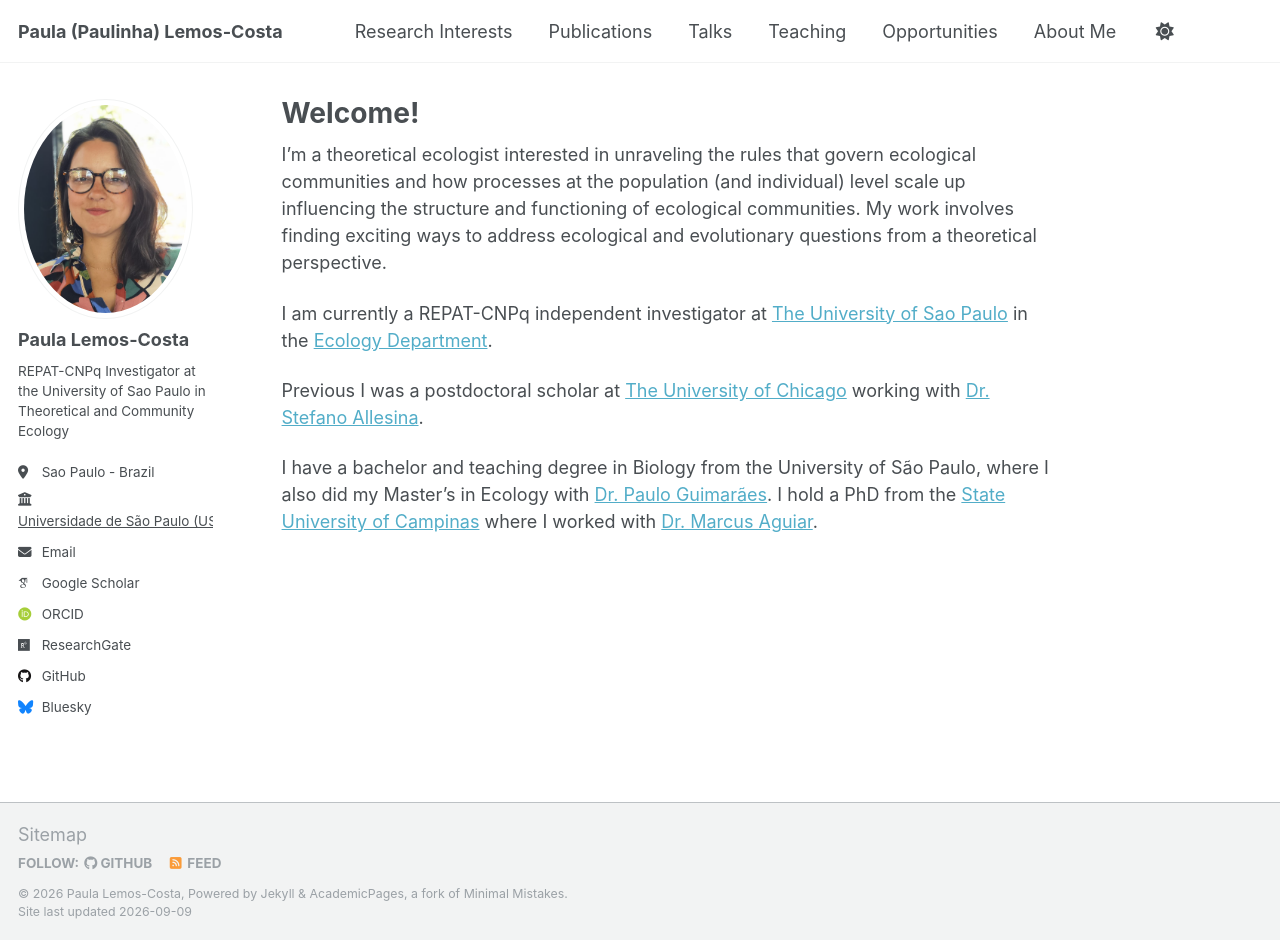
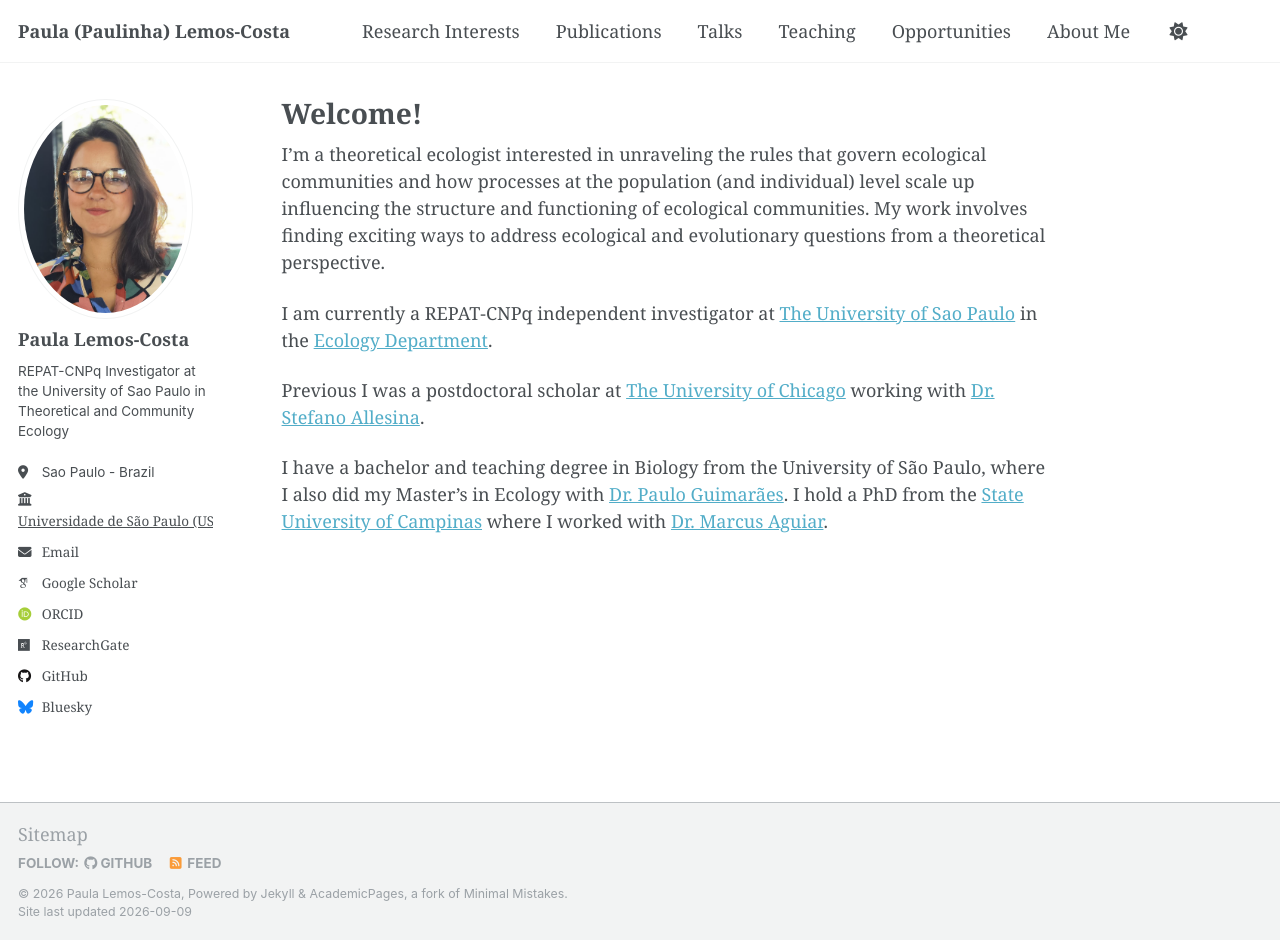
Before and after one commit to paulinhalemos/paulinhalemos.github.io, a Jekyll site: the page built from _pages/about.md, in a window 1280 px wide and 940 px high. Built offline with Jekyll 4.4.1, drawn with Linux system fonts in a browser that asks for light colours; some web fonts are replaced.

Commit message:
changing font to serif

```diff
--- a/assets/css/main.scss
+++ b/assets/css/main.scss
@@ -41,4 +41,23 @@
     "vendor/font-awesome/brands",
     "vendor/magnific-popup/magnific-popup"
 ;
-$global-font-family: Georgia, Times, serif !default;
+
+// 2. Forcing serif font for the whole website
+body,
+input,
+textarea,
+select,
+h1, h2, h3, h4, h5, h6,
+.site-title,
+.site-subtitle,
+.masthead__menu-item,
+.masthead__menu-item a,
+.sidebar,
+.sidebar a,
+.nav__list-item,
+.nav__list-item a,
+.archive__item-title,
+.footer,
+.footer a {
+  font-family: Georgia, Times, serif !important;
+}
```
